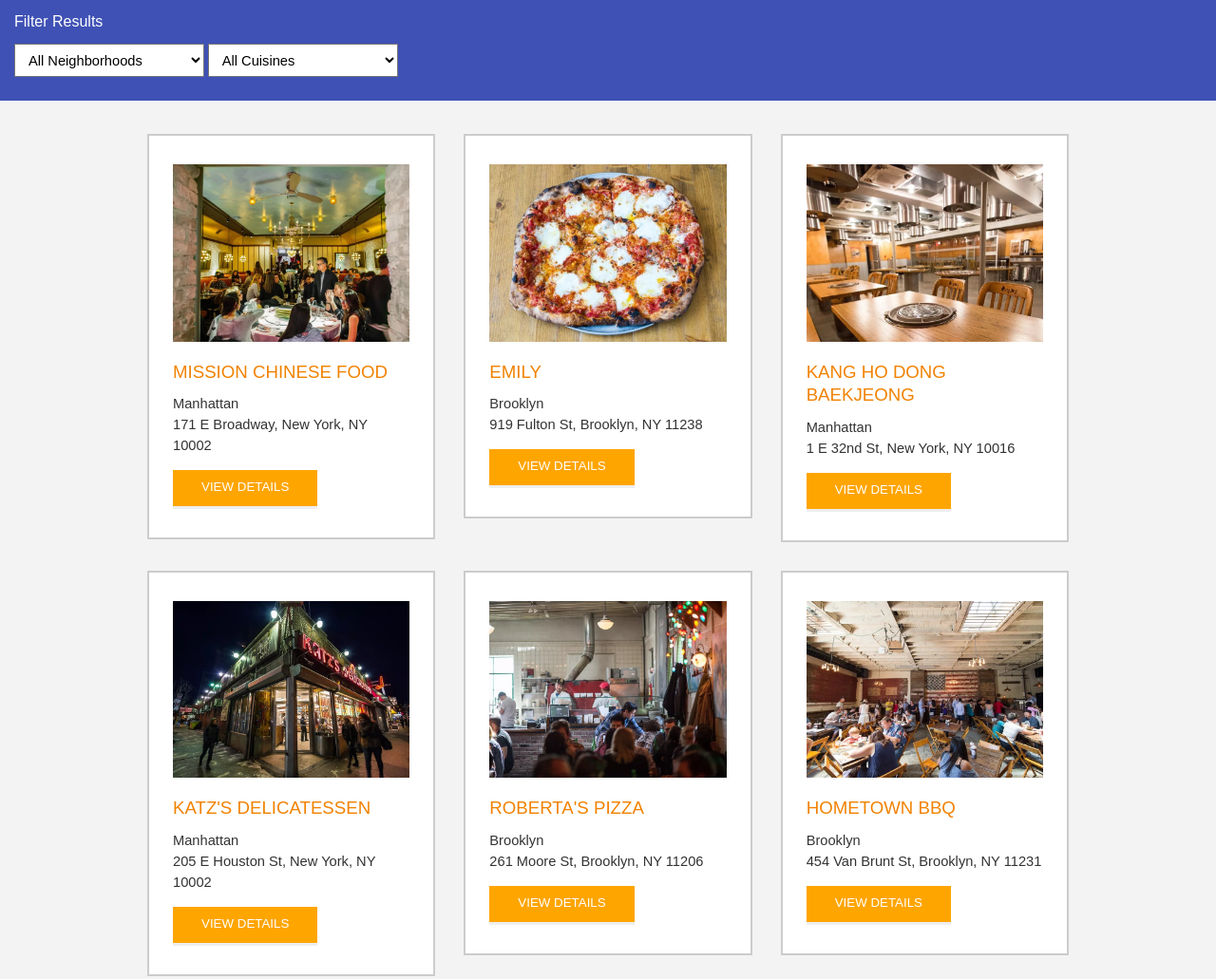
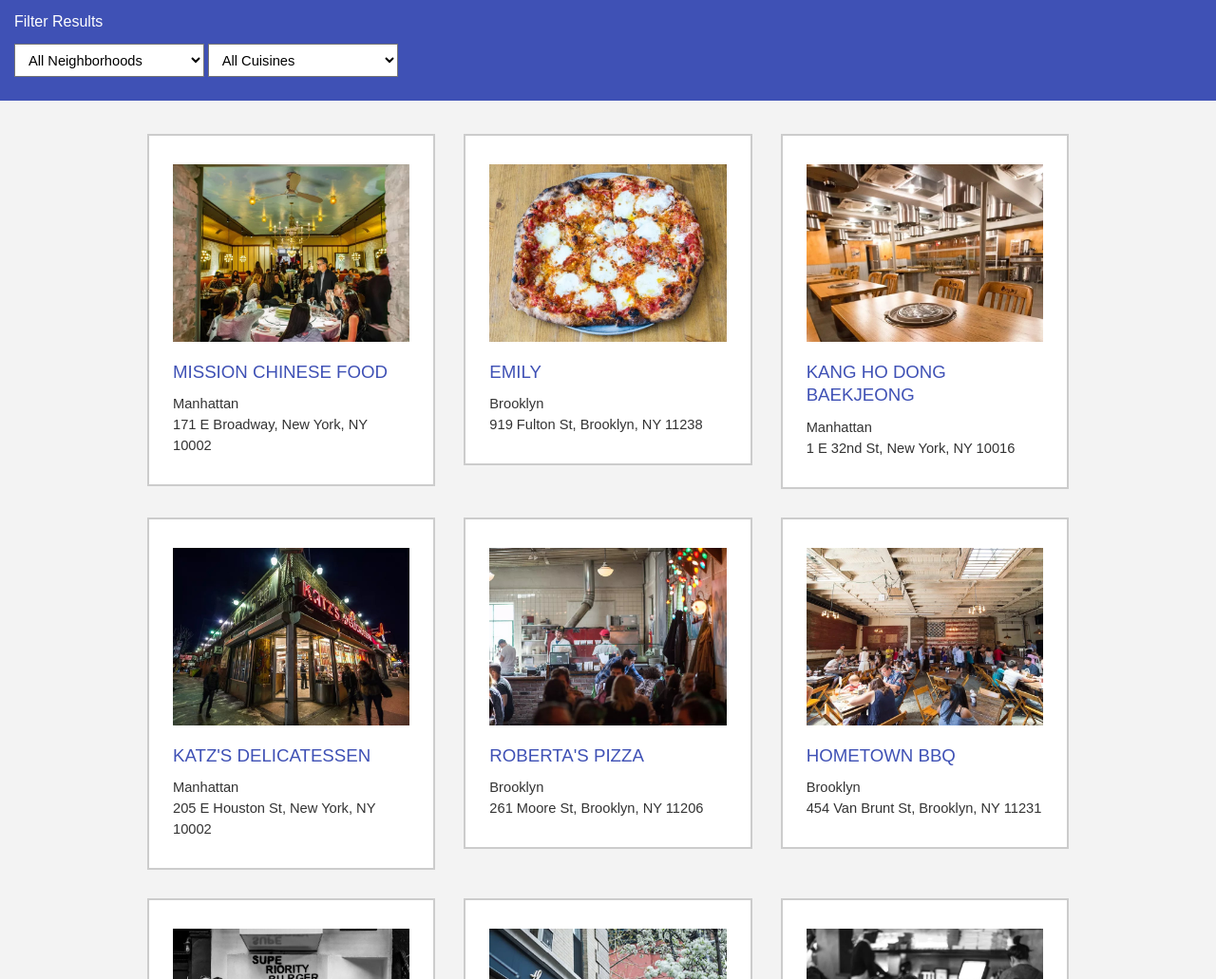
Before and after one commit to miquelarranz/restaurants, a plain HTML site: page index.html in a window 1280 px wide. Shown: the part 480-1511 px from the top of the page at 95% size. Drawn offline with Linux system fonts and the light colour scheme; some packages are replaced by stand-ins of ours.

Commit message:
feat: Add some semantics to the site
I've changed some heading, to create a better
hierarchy. I've changed the View More button to
a link in the title of each restaurant to make
it more accessible.

```diff
--- a/css/restaurant-list.css
+++ b/css/restaurant-list.css
@@ -30,8 +30,12 @@
   min-width: 100%;
 }
 
-#restaurants-list li h1 {
+#restaurants-list li h2:hover {
   color: #f18200;
+}
+
+#restaurants-list li h2 {
+  color: #3F51B5;
   font-family: Arial,sans-serif;
   font-size: 14pt;
   font-weight: 200;
@@ -44,19 +48,6 @@
 #restaurants-list p {
   margin: 0;
   font-size: 11pt;
-}
-
-#restaurants-list li a {
-  background-color: orange;
-  border-bottom: 3px solid #eee;
-  color: #fff;
-  display: inline-block;
-  font-size: 10pt;
-  margin: 15px 0 0;
-  padding: 8px 30px 10px;
-  text-align: center;
-  text-decoration: none;
-  text-transform: uppercase;
 }
 
 @media screen and (min-width: 500px) {
--- a/js/main.js
+++ b/js/main.js
@@ -144,9 +144,12 @@
   image.src = DBHelper.imageUrlForRestaurant(restaurant);
   restaurantContainer.append(image);
 
-  const name = document.createElement('h1');
+  const nameLink = document.createElement('a');
+  nameLink.href = DBHelper.urlForRestaurant(restaurant);
+  const name = document.createElement('h2');
   name.innerHTML = restaurant.name;
-  restaurantContainer.append(name);
+  nameLink.append(name);
+  restaurantContainer.append(nameLink);
 
   const neighborhood = document.createElement('p');
   neighborhood.innerHTML = restaurant.neighborhood;
@@ -156,10 +159,10 @@
   address.innerHTML = restaurant.address;
   restaurantContainer.append(address);
 
-  const more = document.createElement('a');
-  more.innerHTML = 'View Details';
-  more.href = DBHelper.urlForRestaurant(restaurant);
-  restaurantContainer.append(more)
+  // const more = document.createElement('a');
+  // more.innerHTML = 'View Details';
+  // more.href = DBHelper.urlForRestaurant(restaurant);
+  // restaurantContainer.append(more)
 
   li.append(restaurantContainer)
 
```
